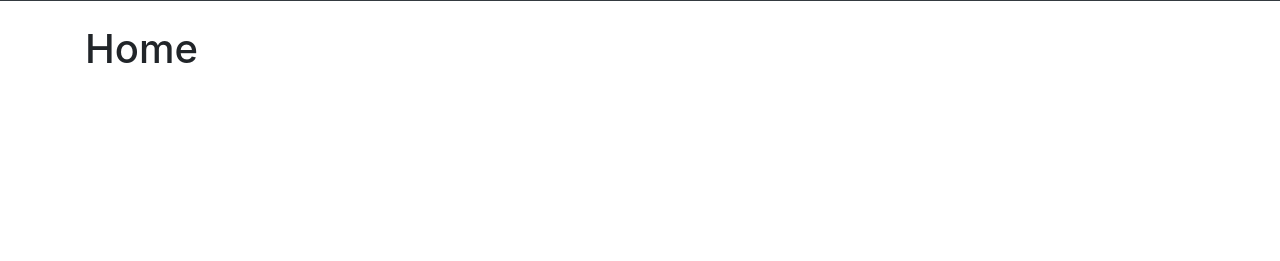
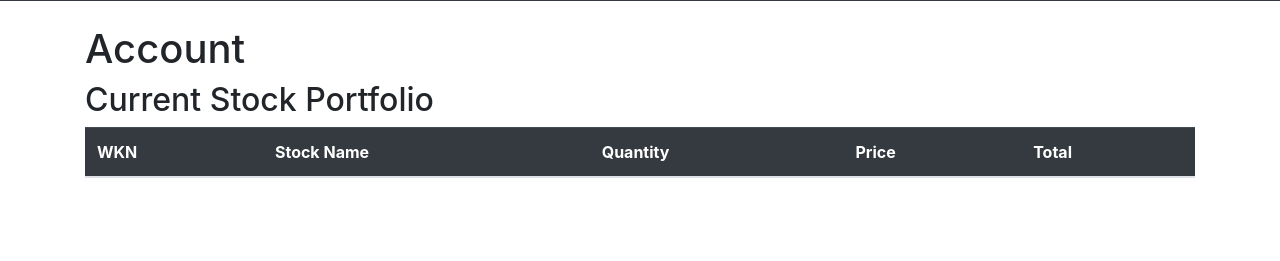
Before and after one commit to manuelkienlein/hackaTUM_JPM-Trading, a Django app: page /accounts in a window 1280 px wide. Shown: the part 55-316 px from the top of the page. Run offline with Django 4.2, Linux system fonts and the light colour scheme; the visitor is signed in with stand-in values (Sample User, id 1); data that the repository does not hold is empty; some libraries are stand-ins or nearby versions.

Commit message:
Basic stock portfolio summary

```diff
--- a/web/templates/account/account.html
+++ b/web/templates/account/account.html
@@ -1,5 +1,30 @@
 {% extends 'base.html' %}
 
 {% block content %}
-    <h1>Home</h1>
+    <h1>Account</h1>
+
+    <h2>Current Stock Portfolio</h2>
+
+    <table class="table table-striped">
+        <thead class="table-dark">
+
+        <tr>
+            <th scope="col">WKN</th>
+            <th scope="col">Stock Name</th>
+            <th scope="col">Quantity</th>
+            <th scope="col">Price</th>
+            <th scope="col">Total</th>
+        </tr>
+        </thead>
+        <tbody>
+        {% for wkn, quantity in stocks.items %}
+            <tr>
+                <th>{{ wkn }}</th>
+                <th>{{ quantity }}</th>
+                <th> </th>
+                <th> </th>
+            </tr>
+        {% endfor %}
+        </tbody>
+    </table>
 {% endblock %}
--- a/web/views.py
+++ b/web/views.py
@@ -8,7 +8,7 @@ from api.serializers import OrderSerializer
 from core.models import Order, Stock, Match
 from api.forms import orderData, deleteOrder
 from web.forms import RegisterUserForm
-from django.db.models import F, Q
+from django.db.models import F, Q, Count, Sum
 
 
 def index(request):
@@ -47,7 +47,21 @@ def registration(request):
 
 @login_required
 def account(request):
-    return render(request, 'account/account.html', {'foo': 'bar'})
+    stocks = {}
+    for stock in Stock.objects.all():
+        stocks[stock.wkn] = 0
+
+    for transaction in Match.objects.filter(Q(user_buyer=request.user) | Q(user_seller=request.user)):
+        if(transaction.user_buyer == request.user):
+            stocks[transaction.stock.wkn] = stocks[transaction.stock.wkn] + transaction.quantity_transaction
+        else:
+            stocks[transaction.stock.wkn] = stocks[transaction.stock.wkn] - transaction.quantity_transaction
+
+    #stocks = Match.objects.aggregate(Sum('quantity_transaction'))
+    #print(stocks['quantity_transaction__sum'])
+    #stocks = Match.objects.values('stock_id', 'stock', 'quantity_transaction').annotate(count=Sum('quantity_transaction')).aggregate(Sum('stock_id'))
+    #print(Match.objects.values('stock_id', 'stock', 'quantity_transaction').annotate(count=Sum('quantity_transaction')).aggregate(Sum('stock_id')).query)
+    return render(request, 'account/account.html', {'stocks': stocks})
 
 
 def account_orders(request):
```
